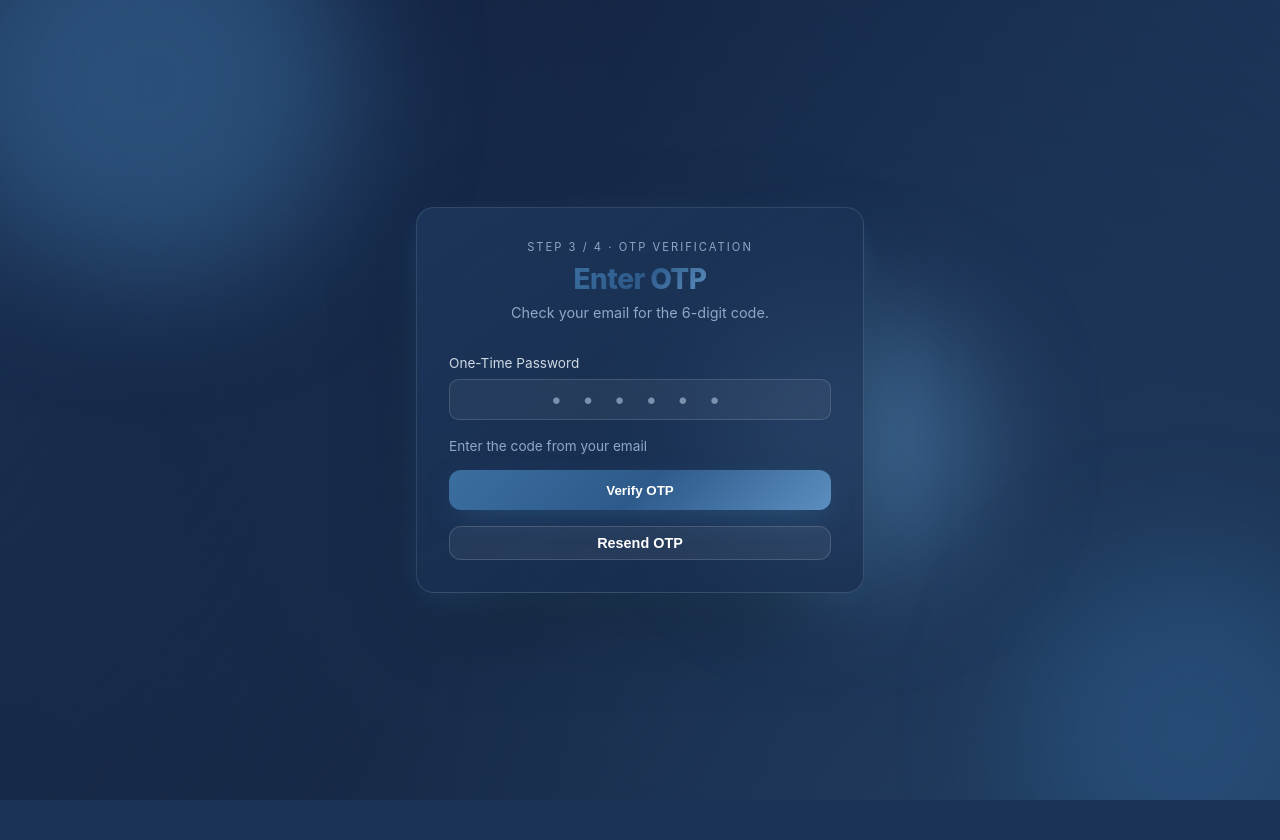
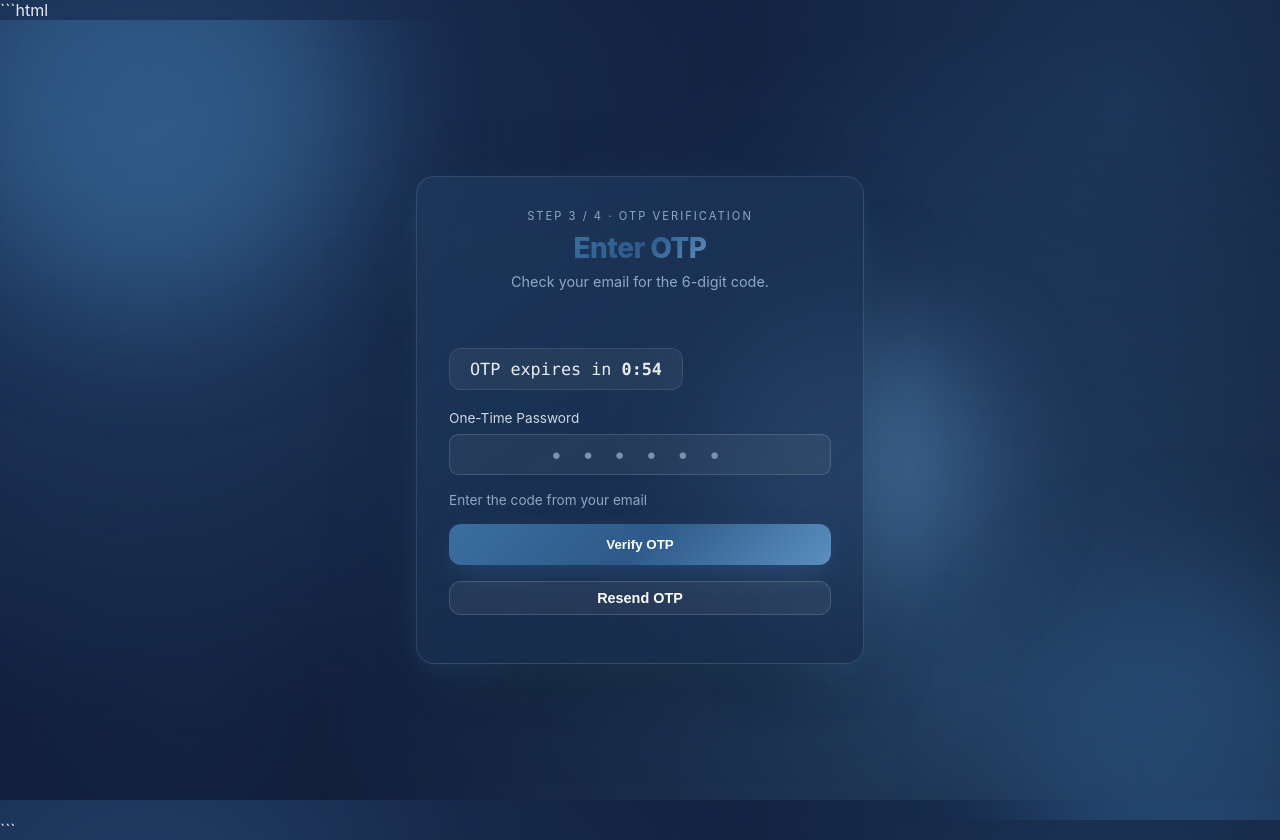
Before and after one commit to kingsurya01/mfa_project, a Flask app: page /otp in a window 1280 px wide. Before the commit the page ends 800 px from the top, so only its background shows below. Run offline with Flask 3, Linux system fonts and the light colour scheme.

Commit message:
otp timer

````diff
--- a/main.py
+++ b/main.py
@@ -334,7 +334,23 @@ def update_password_route():
 
 @app.route('/otp')
 def otp():
-    return render_template('otp.html')
+
+    remaining = 60
+
+    if session.get('otp_time'):
+
+        remaining = max(
+            0,
+            60 - int(
+                time.time() -
+                session['otp_time']
+            )
+        )
+
+    return render_template(
+        'otp.html',
+        seconds=remaining
+    )
 
 
 @app.route('/verify_otp', methods=['POST'])
--- a/templates/otp.html
+++ b/templates/otp.html
@@ -1,14 +1,20 @@
+```html
 <!doctype html>
 <html lang="en">
 <head>
 <meta charset="utf-8" />
 <meta name="viewport" content="width=device-width,initial-scale=1" />
 <title>OTP Verification — Multi-Factor Auth</title>
-<link rel="stylesheet" href="{{ url_for('static', filename='styles.css') }}" />
+
+<link rel="stylesheet"
+      href="{{ url_for('static', filename='styles.css') }}" />
+
 </head>
+
 <body>
 
 <main class="auth-shell">
+
   <div class="blob b1"></div>
   <div class="blob b2"></div>
   <div class="blob b3"></div>
@@ -16,9 +22,19 @@
   <section class="auth-card">
 
     <div class="brand">
-      <span class="badge">Step 3 / 4 · OTP Verification</span>
-      <h1 class="brand-title">Enter OTP</h1>
-      <p class="subtitle">Check your email for the 6-digit code.</p>
+
+      <span class="badge">
+        Step 3 / 4 · OTP Verification
+      </span>
+
+      <h1 class="brand-title">
+        Enter OTP
+      </h1>
+
+      <p class="subtitle">
+        Check your email for the 6-digit code.
+      </p>
+
     </div>
 
     {% if error %}
@@ -27,11 +43,20 @@
     </div>
     {% endif %}
 
-    <!-- OTP Verification Form -->
+    <div class="timer-box">
+      OTP expires in
+      <strong id="timer"></strong>
+    </div>
+
+    <br><br>
+
     <form method="POST" action="/verify_otp">
 
       <div class="field">
-        <label for="otp">One-Time Password</label>
+
+        <label for="otp">
+          One-Time Password
+        </label>
 
         <input
           id="otp"
@@ -42,26 +67,32 @@
           class="center-text"
           maxlength="6"
           required />
+
       </div>
 
       <div class="row">
+
         <span class="muted">
           Enter the code from your email
         </span>
+
       </div>
 
       <button
         type="submit"
         class="neon-button">
+
         Verify OTP
+
       </button>
 
     </form>
 
-    <!-- Resend OTP Form -->
-    <div class="center" style="margin-top:1rem">
+    <div class="center"
+         style="margin-top:1rem">
 
-      <form method="POST" action="/resend_otp">
+      <form method="POST"
+            action="/resend_otp">
 
         <button
           type="submit"
@@ -80,5 +111,47 @@
 
 </main>
 
+<script>
+
+let timeLeft = {{ seconds }};
+
+function updateTimer(){
+
+    let minutes =
+        Math.floor(timeLeft / 60);
+
+    let seconds =
+        timeLeft % 60;
+
+    document.getElementById(
+        "timer"
+    ).textContent =
+        `${minutes}:${seconds
+            .toString()
+            .padStart(2,'0')}`;
+
+    if(timeLeft <= 0){
+
+        document.getElementById(
+            "timer"
+        ).textContent =
+            "Expired";
+
+        return;
+    }
+
+    timeLeft--;
+
+    setTimeout(
+        updateTimer,
+        1000
+    );
+}
+
+updateTimer();
+
+</script>
+
 </body>
 </html>
+```
````
